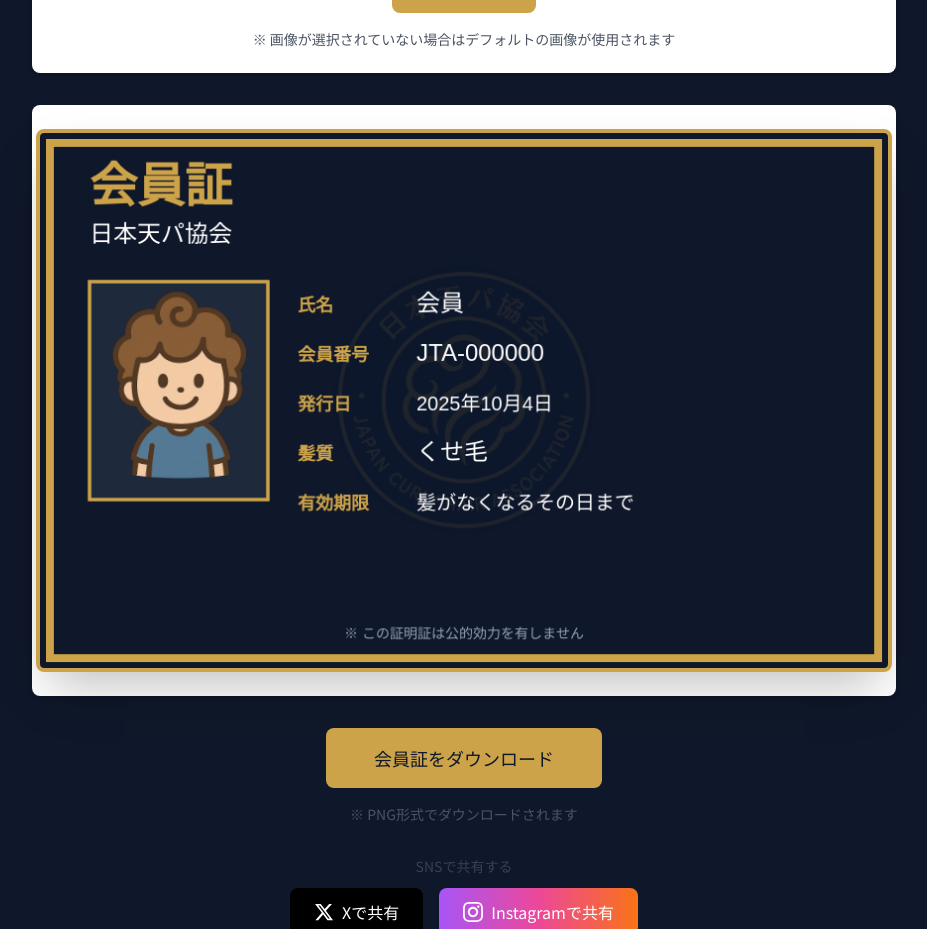
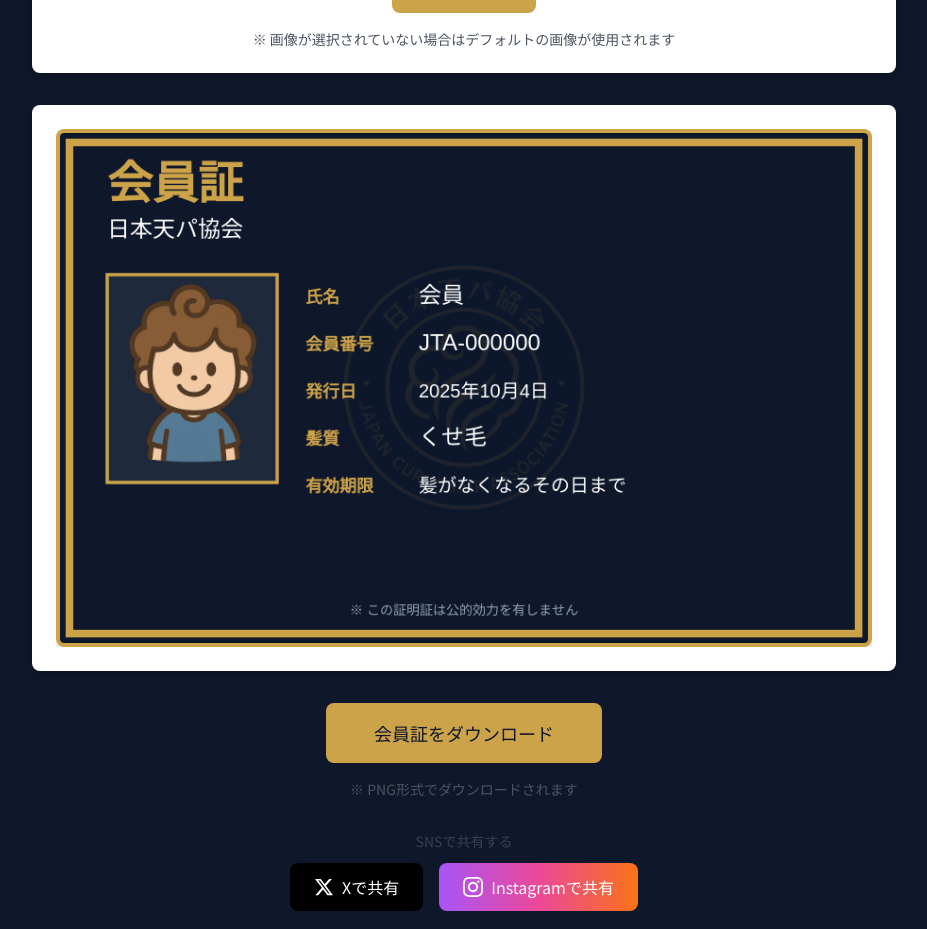
Before and after one commit to MaekawaAo0604/JTA_site, a Next.js app: page /member-card in a window 1280 px wide. Shown: the part 780-1709 px from the top of the page, without its empty margins (176-1103 px from the left). Built offline with nearby package versions, Linux system fonts and the light colour scheme.

Commit message:
fix: 会員証プレビューのキャンバスのスタイルを修正し、オーバーフローを防止

```diff
--- a/app/member-card/page.tsx
+++ b/app/member-card/page.tsx
@@ -442,11 +442,11 @@ export default function MemberCardPage() {
 
       {/* 会員証プレビュー */}
       <div className="card-official mb-8">
-        <div className="flex justify-center">
+        <div className="flex justify-center overflow-hidden">
           <canvas
             ref={canvasRef}
-            className="border-4 border-gold rounded-lg shadow-2xl max-w-full h-auto"
-            style={{ maxWidth: '856px' }}
+            className="border-4 border-gold rounded-lg shadow-2xl w-full h-auto"
+            style={{ maxWidth: '100%' }}
           />
         </div>
       </div>
```
